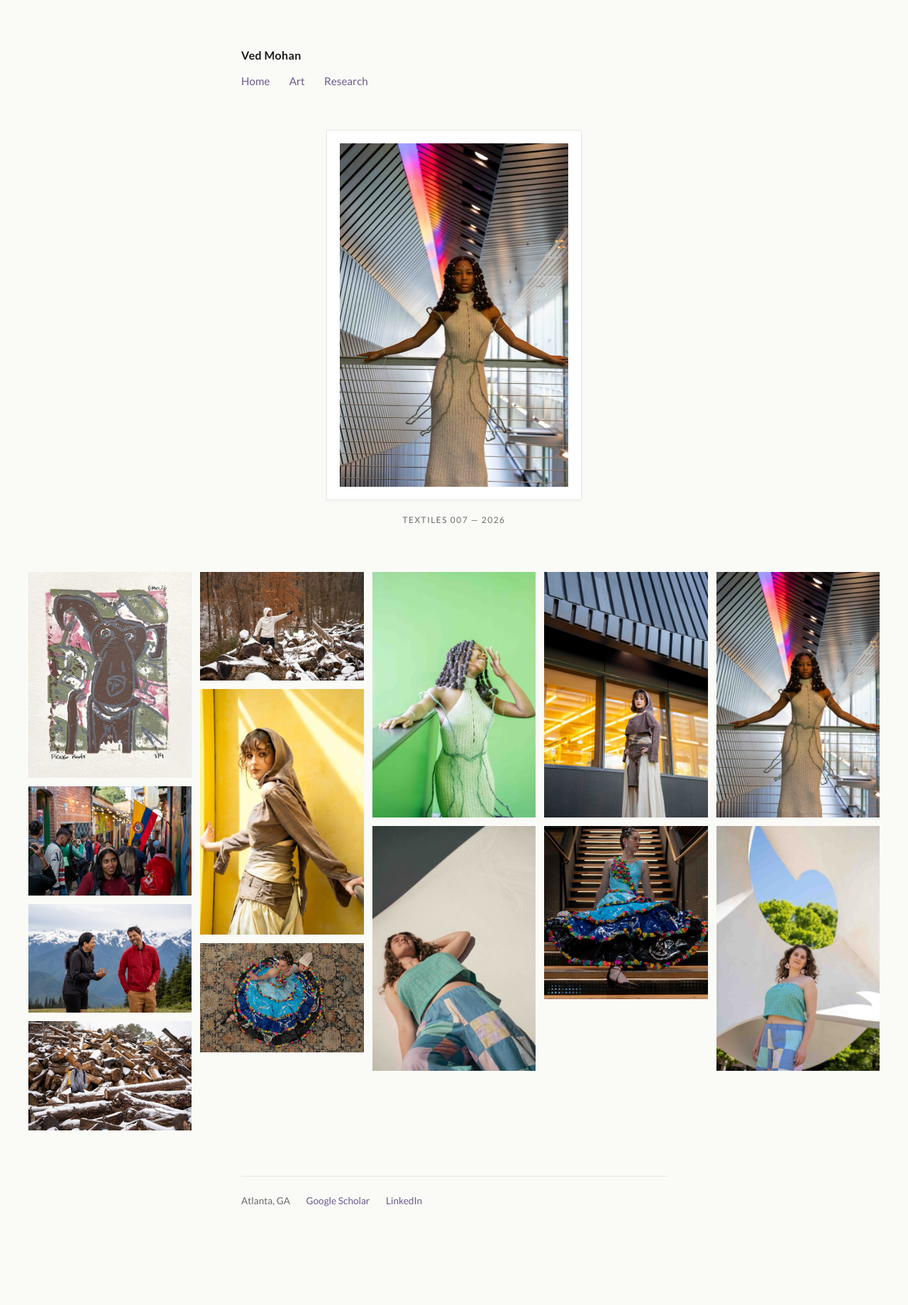
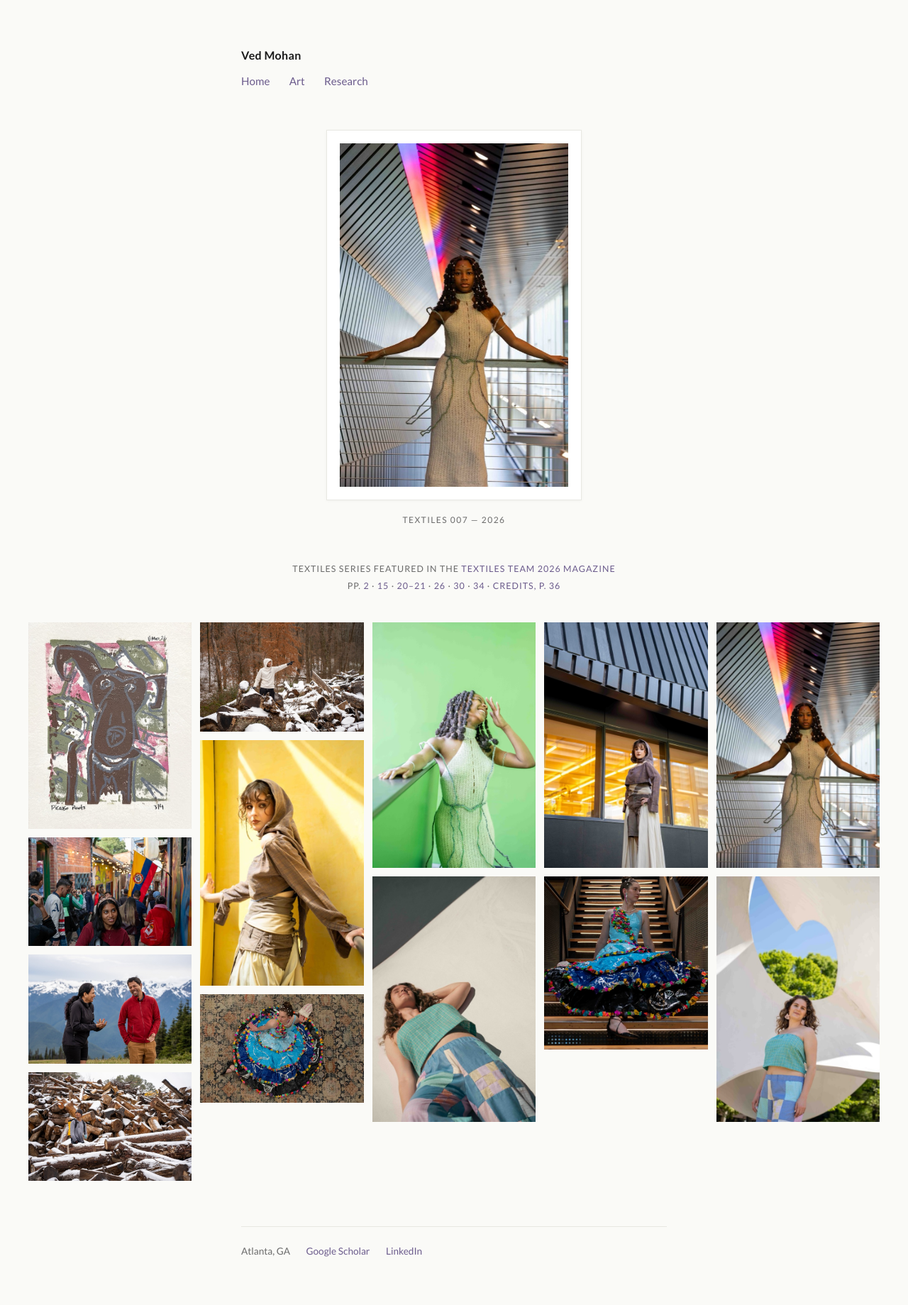
Before and after one commit to ved-mohan/ved-mohan.github.io, a Jekyll site: the page built from art/index.html, in a window 1280 px wide. Shown: the whole page at 71% size. Built offline with Jekyll 4.4.1, drawn with Linux system fonts in a browser that asks for light colours; before the commit the page ends 1767 px from its top, so only the background shows below that.

Commit message:
Art: Textiles Team 2026 Magazine feature — press line with page links + credit in Textiles lightbox
Co-Authored-By: Claude <noreply@anthropic.com>

```diff
--- a/art/index.html
+++ b/art/index.html
@@ -4,6 +4,9 @@ title: Art — Ved Mohan
 ---
 
 <figure class="featured" id="featured"></figure>
+
+<p class="press">Textiles series featured in the <a href="https://online.fliphtml5.com/textilesteam/2026-Magazine/#p=2" target="_blank" rel="noopener">Textiles Team 2026 Magazine</a><br>
+pp. <a href="https://online.fliphtml5.com/textilesteam/2026-Magazine/#p=2" target="_blank" rel="noopener">2</a> &middot; <a href="https://online.fliphtml5.com/textilesteam/2026-Magazine/#p=15" target="_blank" rel="noopener">15</a> &middot; <a href="https://online.fliphtml5.com/textilesteam/2026-Magazine/#p=20" target="_blank" rel="noopener">20–21</a> &middot; <a href="https://online.fliphtml5.com/textilesteam/2026-Magazine/#p=26" target="_blank" rel="noopener">26</a> &middot; <a href="https://online.fliphtml5.com/textilesteam/2026-Magazine/#p=30" target="_blank" rel="noopener">30</a> &middot; <a href="https://online.fliphtml5.com/textilesteam/2026-Magazine/#p=34" target="_blank" rel="noopener">34</a> &middot; <a href="https://online.fliphtml5.com/textilesteam/2026-Magazine/#p=36" target="_blank" rel="noopener">credits, p. 36</a></p>
 
 <div class="masonry" id="grid"></div>
 
@@ -32,6 +35,10 @@ title: Art — Ved Mohan
     ];
     if (!works.length) return;
 
+    const MAG = "https://online.fliphtml5.com/textilesteam/2026-Magazine/";
+    const press = 'Featured in the <a href="' + MAG + '#p=2" target="_blank" rel="noopener">Textiles Team 2026 Magazine</a>';
+    works.forEach(function (w) { if (/^Textiles/.test(w.title)) w.caption = w.title + " &middot; " + press; });
+
     const thumbOf = function (w) { return w.thumb || "/assets/photography/thumbs/" + w.slug + ".jpg"; };
     const fullOf  = function (w) { return w.full  || "/assets/photography/"        + w.slug + ".jpg"; };
 
@@ -47,7 +54,8 @@ title: Art — Ved Mohan
     // Grid of all works
     document.getElementById("grid").innerHTML = works.map(function (x) {
         const strip = x.strip ? ' data-strip="' + encodeURIComponent(JSON.stringify(x.strip)) + '"' : "";
-        return '<a href="' + fullOf(x) + '" class="lightbox-trigger"' + strip + '><img src="' + thumbOf(x) + '" alt=""></a>';
+        const cap = x.caption ? ' data-caption="' + encodeURIComponent(x.caption) + '"' : "";
+        return '<a href="' + fullOf(x) + '" class="lightbox-trigger"' + strip + cap + '><img src="' + thumbOf(x) + '" alt=""></a>';
     }).join("");
 })();
 </script>
--- a/assets/lightbox.js
+++ b/assets/lightbox.js
@@ -2,18 +2,21 @@
     const overlay = document.createElement("div");
     overlay.className = "lightbox-overlay";
     overlay.innerHTML = '<button class="lightbox-close" aria-label="Close">&times;</button>' +
-        '<div class="lightbox-stage"><img class="lightbox-main" alt=""><div class="lightbox-strip"></div>' +
+        '<div class="lightbox-stage"><img class="lightbox-main" alt=""><p class="lightbox-caption"></p><div class="lightbox-strip"></div>' +
         '<p class="lightbox-hint">Tap a panel to enlarge it</p></div>';
     document.body.appendChild(overlay);
     const img = overlay.querySelector(".lightbox-main");
     const strip = overlay.querySelector(".lightbox-strip");
+    const caption = overlay.querySelector(".lightbox-caption");
     const close = overlay.querySelector(".lightbox-close");
     let homeSrc = "";
 
     // strip = [{ src, thumb, label }]: process panels shown comic-strip style under the main image
-    function open(src, steps) {
+    function open(src, steps, cap) {
         homeSrc = src;
         img.src = src;
+        caption.innerHTML = cap || "";
+        caption.style.display = cap ? "block" : "none";
         strip.innerHTML = "";
         overlay.classList.toggle("has-strip", !!(steps && steps.length));
         (steps || []).forEach(function (s, i) {
@@ -45,7 +48,9 @@
         a.addEventListener("click", function (e) {
             e.preventDefault();
             const raw = a.getAttribute("data-strip");
-            open(a.getAttribute("href"), raw ? JSON.parse(decodeURIComponent(raw)) : null);
+            const cap = a.getAttribute("data-caption");
+            open(a.getAttribute("href"), raw ? JSON.parse(decodeURIComponent(raw)) : null,
+                 cap ? decodeURIComponent(cap) : "");
         });
     });
     overlay.addEventListener("click", function (e) {
--- a/css/main.css
+++ b/css/main.css
@@ -464,3 +464,26 @@ ul.section-links li {
     image-rendering: crisp-edges;
     border: 1px solid var(--rule);
 }
+
+/* press line + lightbox captions */
+.press {
+    text-align: center;
+    font-size: 0.78rem;
+    letter-spacing: 0.08em;
+    text-transform: uppercase;
+    color: var(--muted);
+    margin: -1rem 0 2.5rem;
+    line-height: 1.9;
+}
+
+.lightbox-caption {
+    display: none;
+    margin: -0.4rem 0 0;
+    font-size: 0.85rem;
+    color: #d8d8d0;
+    text-align: center;
+}
+
+.lightbox-caption a {
+    color: #c9b9ee;
+}
```
